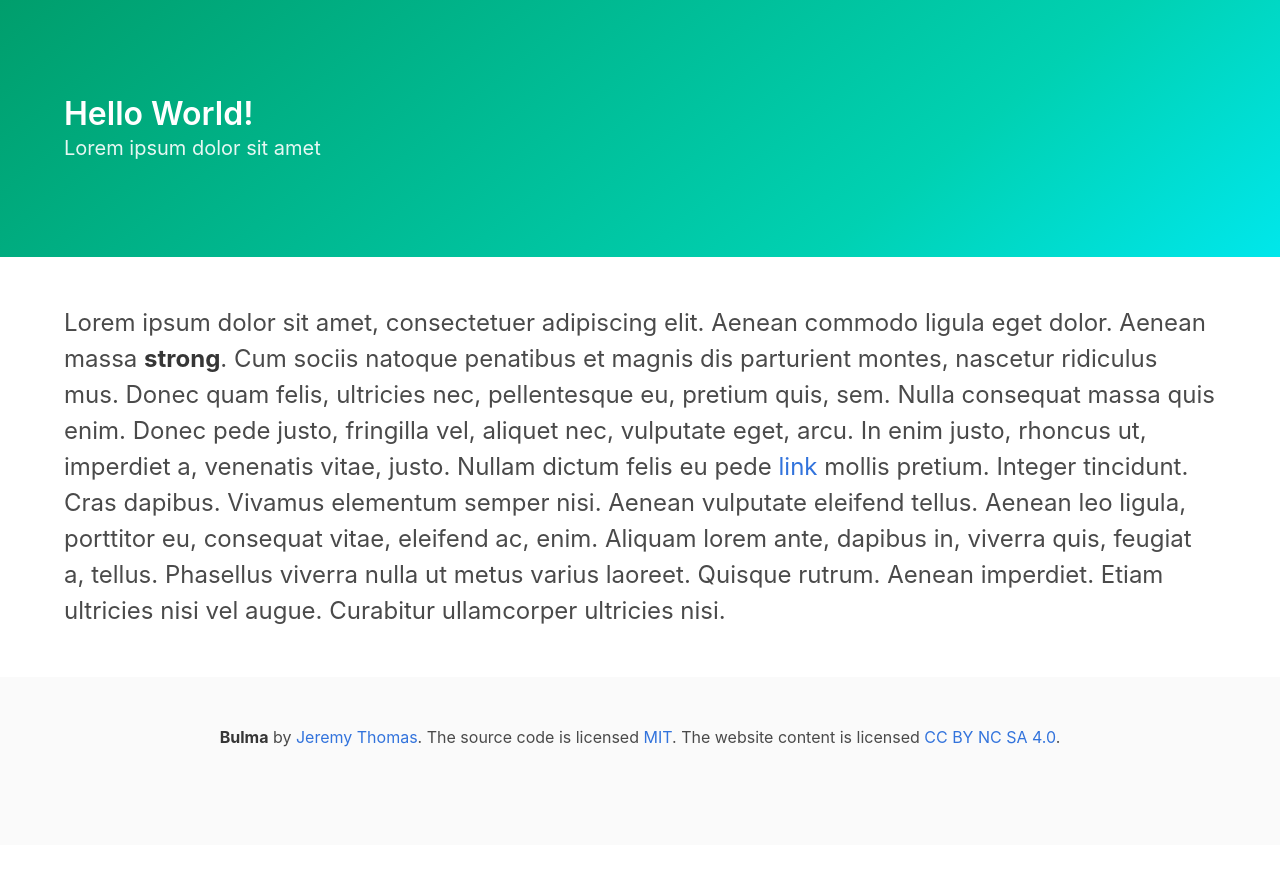
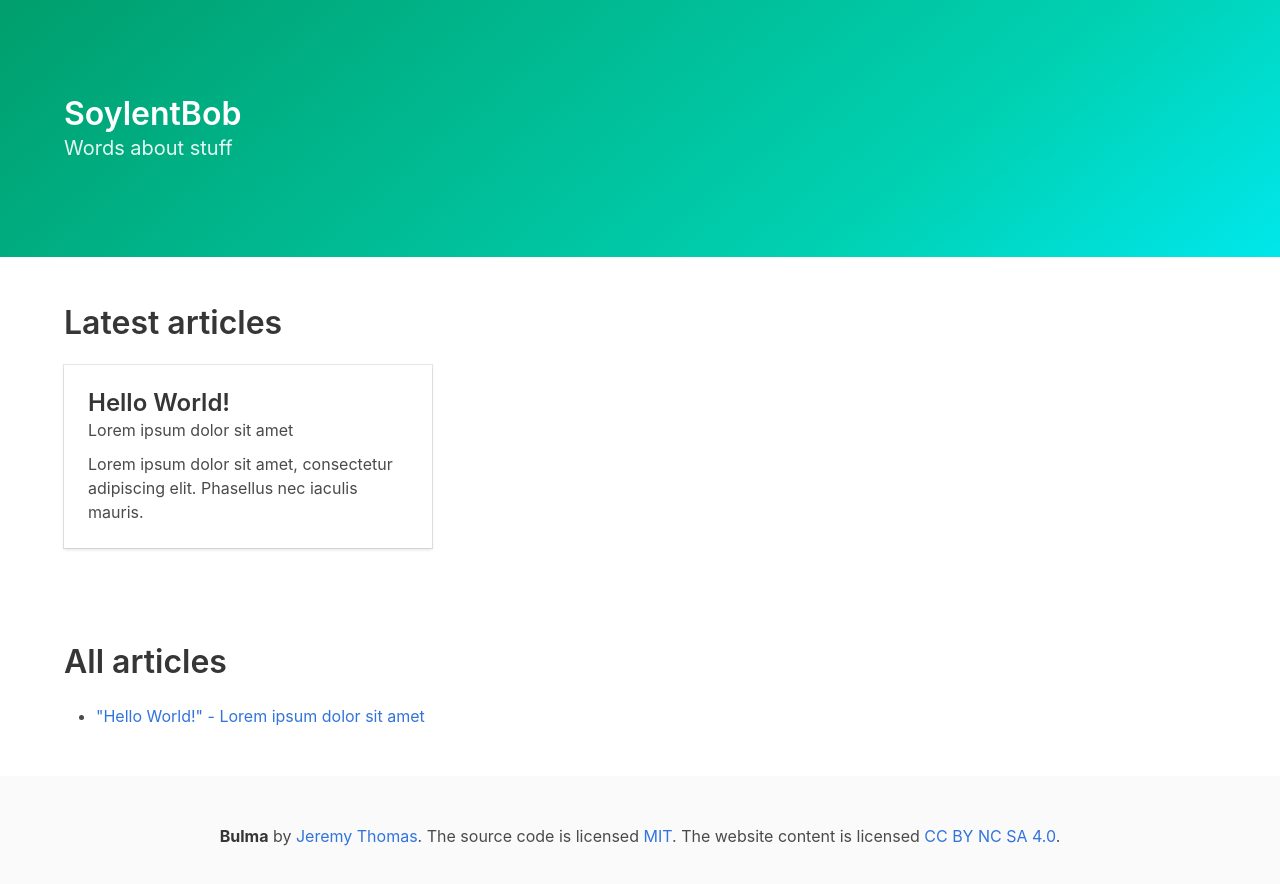
Before and after one commit to SoylentBob/SoylentBob.github.io, a plain HTML site: page index.html in a window 1280 px wide. Before the commit the page ends 845 px from the top, so only its background shows below. Drawn offline with Linux system fonts and the light colour scheme.

Commit message:
Built example landing page

```diff
--- /dev/null
+++ b/custom-styles.css
@@ -0,0 +1,10 @@
+.card {
+  height: 100%
+}
+
+a.no-focus:focus,
+a.no-focus:active {
+  outline: 0;
+  border: none;
+  -moz-outline-style: none;
+}
--- a/index.html
+++ b/index.html
@@ -4,6 +4,7 @@
       <meta charset="utf-8">
       <title>Hello World!</title>
 			<link rel="stylesheet" href="bulma.min.css" />
+			<link rel="stylesheet" href="custom-styles.css" />
     </head>
     <body>
 			<article>
@@ -11,18 +12,54 @@
 				  <div class="hero-body">
 				    <div class="container">
 				      <h1 class="title">
-				        Hello World!
+				        SoylentBob
 				      </h1>
 				      <h2 class="subtitle">
-				        Lorem ipsum dolor sit amet
+				        Words about stuff
 				      </h2>
 				    </div>
 				  </div>
 				</section>
 
 				<section class="section">
-					<div class="container content is-large">
-							<p>Lorem ipsum dolor sit amet, consectetuer adipiscing elit. Aenean commodo ligula eget dolor. Aenean massa <strong>strong</strong>. Cum sociis natoque penatibus et magnis dis parturient montes, nascetur ridiculus mus. Donec quam felis, ultricies nec, pellentesque eu, pretium quis, sem. Nulla consequat massa quis enim. Donec pede justo, fringilla vel, aliquet nec, vulputate eget, arcu. In enim justo, rhoncus ut, imperdiet a, venenatis vitae, justo. Nullam dictum felis eu pede <a href="#">link</a> mollis pretium. Integer tincidunt. Cras dapibus. Vivamus elementum semper nisi. Aenean vulputate eleifend tellus. Aenean leo ligula, porttitor eu, consequat vitae, eleifend ac, enim. Aliquam lorem ante, dapibus in, viverra quis, feugiat a, tellus. Phasellus viverra nulla ut metus varius laoreet. Quisque rutrum. Aenean imperdiet. Etiam ultricies nisi vel augue. Curabitur ullamcorper ultricies nisi.</p>
+					<div class="container content">
+						<h1 class="title">Latest articles</h1>
+						<div class="columns">
+						  <div class="column">
+								<a href="#" class="no-focus">
+									<div class="card">
+									  <div class="card-content">
+									    <div class="media">
+									      <div class="media-content">
+									        <p class="title is-4">Hello World!</p>
+									        <p class="subtitle is-6">Lorem ipsum dolor sit amet</p>
+									      </div>
+									    </div>
+
+									    <div class="content">
+									      Lorem ipsum dolor sit amet, consectetur adipiscing elit.
+									      Phasellus nec iaculis mauris.
+									    </div>
+									  </div>
+									</div>
+								</a>
+						  </div>
+						  <div class="column">
+						  </div>
+						  <div class="column">
+						  </div>
+						</div>
+					</div>
+				</section>
+
+				<section class="section">
+					<div class="container content">
+						<h1 class="title">All articles</h1>
+						<ul>
+							<li>
+								<a href="#">"Hello World!" - Lorem ipsum dolor sit amet</a>
+							</li>
+						</ul>
 					</div>
 					</div>
 				</section>
```
